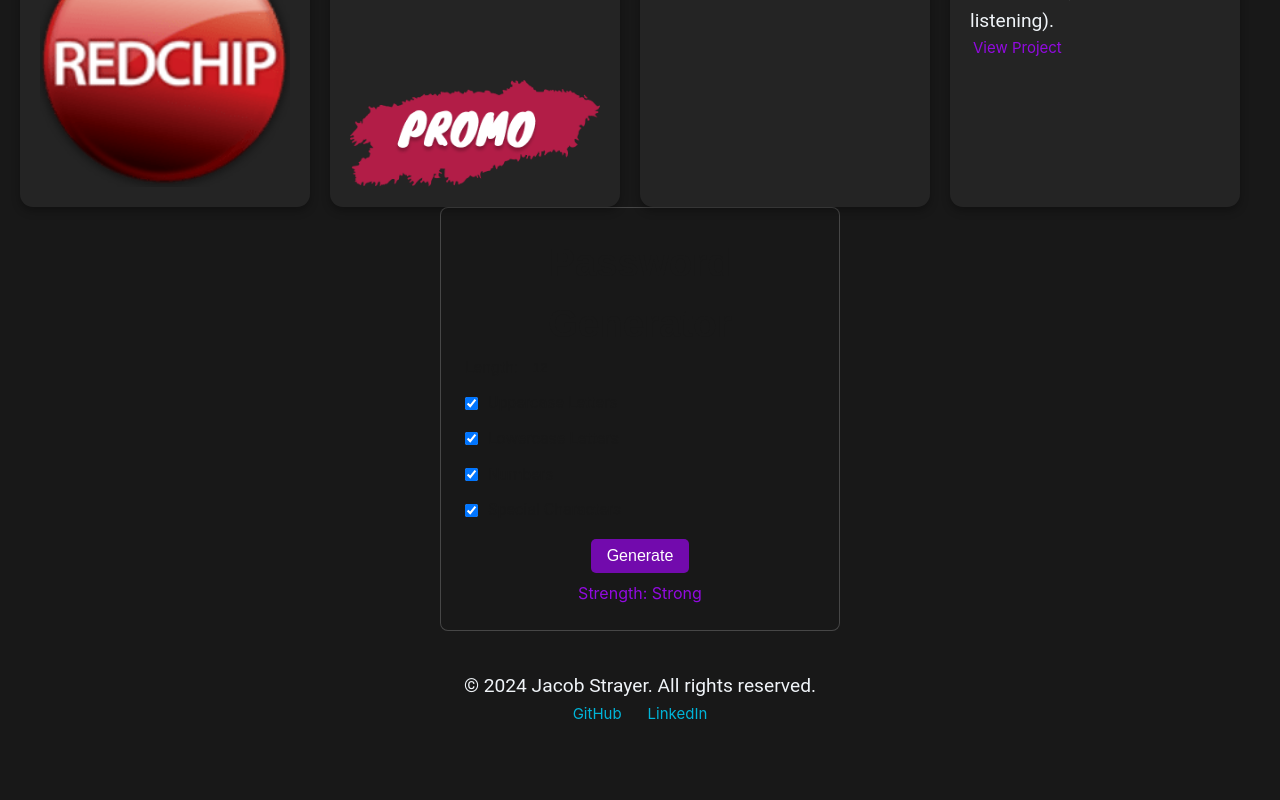
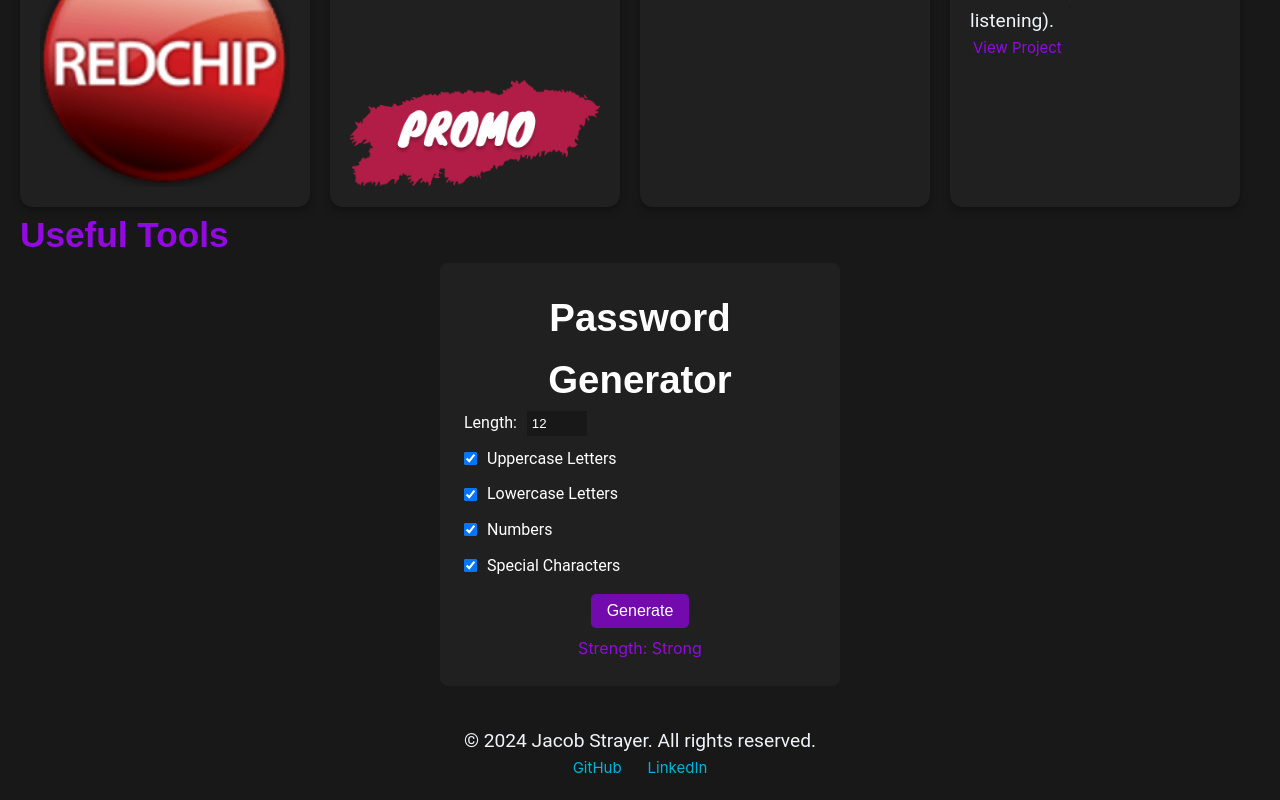
Before and after one commit to JacobStrayer/JacobStrayer.com, a Vue app: page /projects in a window 1280 px wide. Shown: the part 462-1262 px from the top of the page. Before the commit the page ends 1208 px from the top, so only its background shows below. Built offline with nearby package versions, Linux system fonts and the light colour scheme.

Commit message:
Fixing the theme issues

```diff
--- a/src/components/ProjectCard.vue
+++ b/src/components/ProjectCard.vue
@@ -1,4 +1,3 @@
-<!-- eslint-disable no-unused-vars -->
 <template>
     <div class="project-card">
         <div class="project-content">
@@ -28,7 +27,7 @@ function handleViewProject(link) {
 
 <style scoped>
 .project-card {
-    background: #242424;
+    background: var(--color-background-soft);
     padding: 20px;
     border-radius: 13px;
     color: #fff;
--- a/src/components/passwordGenerator.vue
+++ b/src/components/passwordGenerator.vue
@@ -96,10 +96,9 @@
 
   <style scoped>
   .password-generator {
-    background-color: var(--color-background);
-    color: var(--color-text-black);
+    background-color: var(--color-background-soft);
+    color: var(--color-text);
     padding: 1.5rem;
-    border: 1px solid var(--color-border);
     border-radius: 8px;
     max-width: 400px;
     margin: 0 auto;
@@ -116,7 +115,7 @@
   label {
     font-family: 'Roboto', sans-serif;
     font-size: 1rem;
-    color: var(--color-text-black);
+    color: var(--color-text);
     display: flex;
     align-items: center;
     gap: 10px;
@@ -127,7 +126,7 @@
     padding: 5px;
     border: 1px solid var(--color-border-hover);
     background-color: var(--color-background);
-    color: var(--color-text-black);
+    color: var(--color-text);
   }
 
   .generated-password {
--- a/src/views/ProjectsView.vue
+++ b/src/views/ProjectsView.vue
@@ -4,6 +4,7 @@
         <div class="project-list">
             <ProjectCard v-for="project in projects" :key="project.title" :project="project" />
         </div>
+        <h3>Useful Tools</h3>
         <div>
             <PasswordGenerator />
         </div>
```
